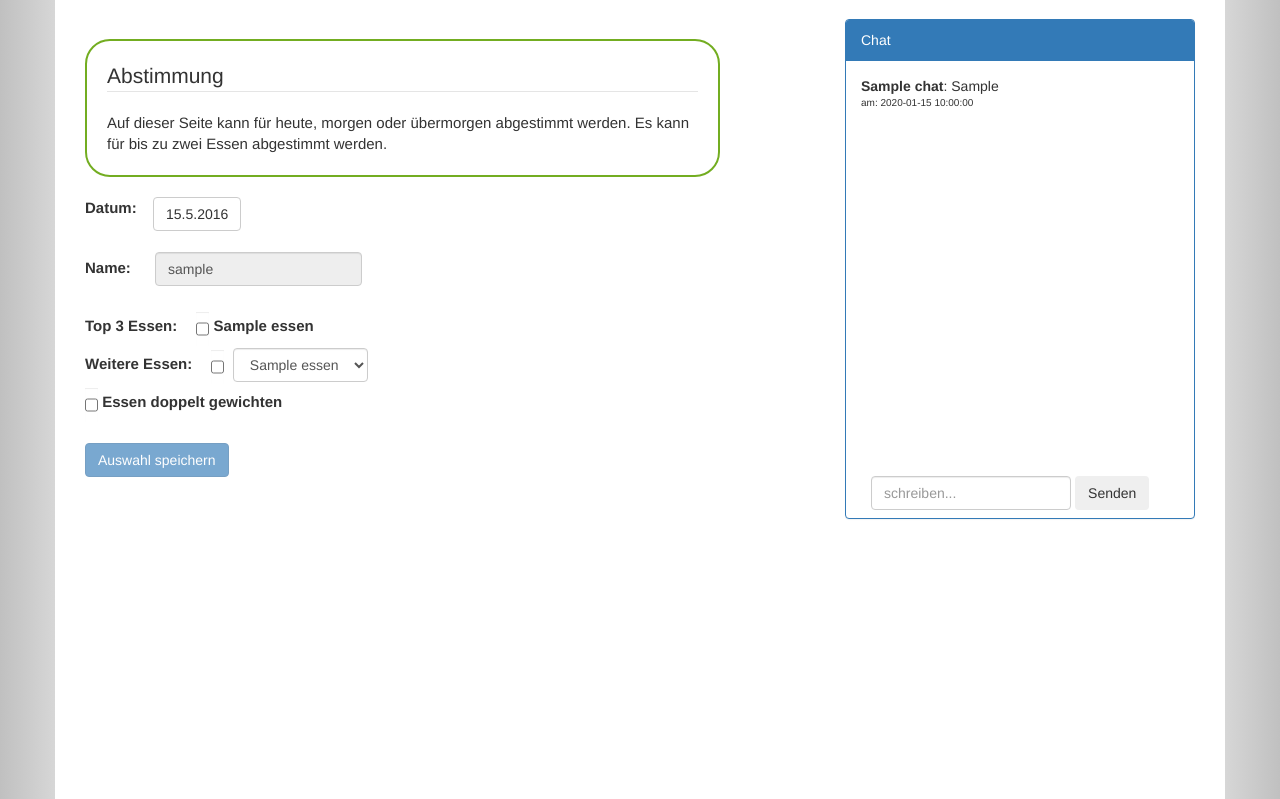
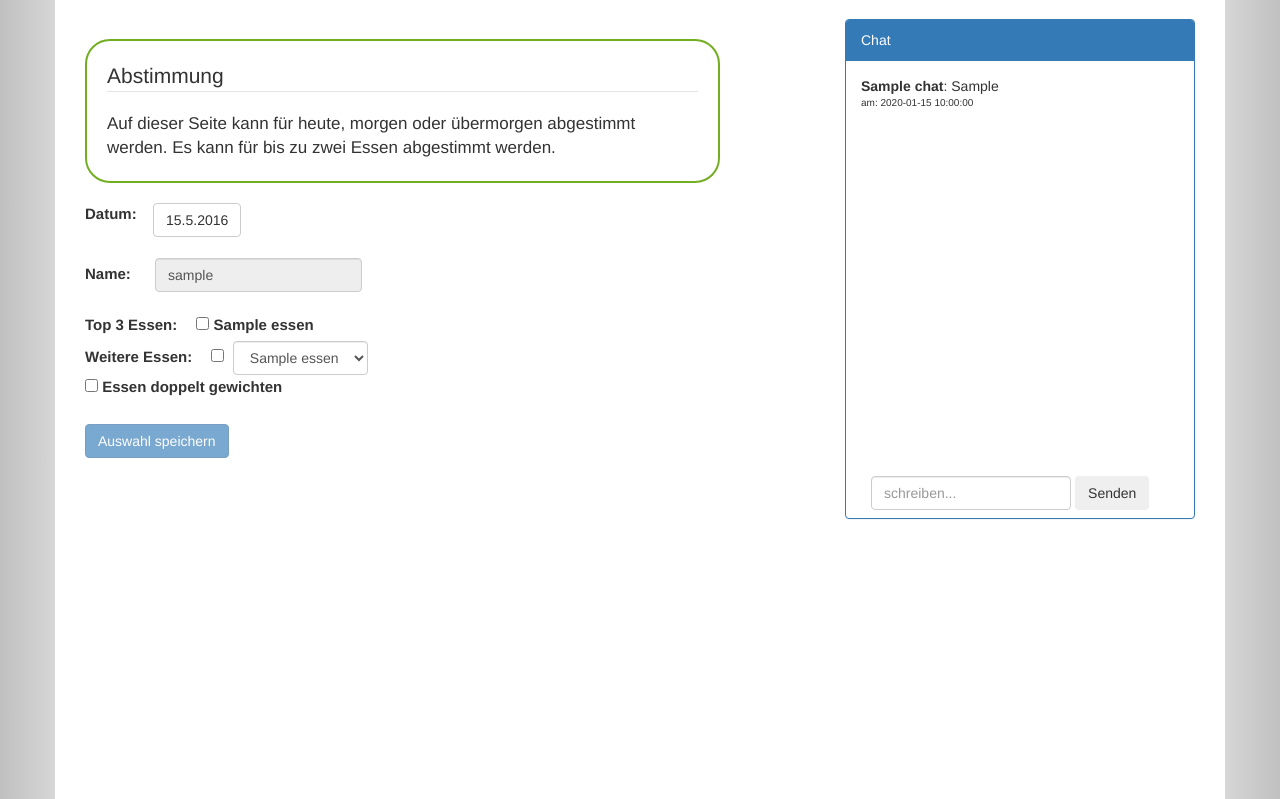
Before and after one commit to Tobsi1234/Essen_Git, a PHP site: page /abstimmung.php in a window 1280 px wide. Shown: the part 51-850 px from the top of the page. Run offline with PHP 8.4, Linux system fonts and the light colour scheme; the visitor is signed in with stand-in values (Sample User, id 1); tables that the repository leaves empty hold one stand-in row (values such as "Sample post").

Commit message:
abstimmen sieht besser aus aufm handy

```diff
--- a/abstimmung.php
+++ b/abstimmung.php
@@ -319,21 +319,21 @@ require("includes/includeDatabase.php");
 					</div>
 					<script> form_name(); </script> <br><br>
 					<label for=""> Top 3 Essen: </label>
-					<input class="form-control" onclick="validate(); countCheckboxes();" type="checkbox" id="top1" name="essen" value="top1" style="margin-left:15px; display:none"> <label id="label_top1" for="top1" style="display:none">Top1 </label>
-					<input class="form-control" onclick="validate(); countCheckboxes();" type="checkbox" id="top2" name="essen" value="top2" style="margin-left:15px; display:none"> <label id="label_top2" for="top2" style="display:none">Top2 </label>
-					<input class="form-control" onclick="validate(); countCheckboxes();" type="checkbox" id="top3" name="essen" value="top3" style="margin-left:15px; display:none"> <label id="label_top3" for="top3" style="display:none">Top3 </label>
+					<input onclick="validate(); countCheckboxes();" type="checkbox" id="top1" name="essen" value="top1" style="margin-left:15px; display:none"> <label id="label_top1" for="top1" style="display:none">Top1 </label>
+					<input onclick="validate(); countCheckboxes();" type="checkbox" id="top2" name="essen" value="top2" style="margin-left:15px; display:none"> <label id="label_top2" for="top2" style="display:none">Top2 </label>
+					<input onclick="validate(); countCheckboxes();" type="checkbox" id="top3" name="essen" value="top3" style="margin-left:15px; display:none"> <label id="label_top3" for="top3" style="display:none">Top3 </label>
 					<br><label for=""> Weitere Essen: </label>
-					<input class="form-control" onclick="validate(); countCheckboxes(); coordinateSelects('start');" type="checkbox" id="sonstiges1" name="essen" value="Sonstiges1" style="margin-left:15px"> <label for=""></label>
+					<input onclick="validate(); countCheckboxes(); coordinateSelects('start');" type="checkbox" id="sonstiges1" name="essen" value="Sonstiges1" style="margin-left:15px"> <label for=""></label>
 
 					<select class="form-control" id="verfuegbare_essen" onchange="validate(); coordinateSelects($(this).attr('id')); countCheckboxes();">
 					</select>
 
-					<input class="form-control" onclick="validate(); countCheckboxes();" type="checkbox" id="sonstiges2" name="essen" value="Sonstiges2" style="margin-left:15px; display:none;" >
+					<input onclick="validate(); countCheckboxes();" type="checkbox" id="sonstiges2" name="essen" value="Sonstiges2" style="margin-left:15px; display:none;" >
 
 					<select class="form-control" id="verfuegbare_essen2" onchange="validate(); coordinateSelects($(this).attr('id')); countCheckboxes();" style="display:none">
 					</select>
 					<br>
-					<input class="form-control" onclick="validate(); countCheckboxes();" type="checkbox" id="doppelt" name="" value="doppelt" style="" title="Doppelt abstimmen (nur mit einem Essen kombinierbar)"> <label id="label_doppelt" for="doppelt" style=""  title="Doppelt abstimmen (nur mit einem Essen kombinierbar)">Essen doppelt gewichten</label>
+					<input onclick="validate(); countCheckboxes();" type="checkbox" id="doppelt" name="" value="doppelt" style="" title="Doppelt abstimmen (nur mit einem Essen kombinierbar)"> <label id="label_doppelt" for="doppelt" style=""  title="Doppelt abstimmen (nur mit einem Essen kombinierbar)">Essen doppelt gewichten</label>
 					<br><br>
 					<button type="submit" id="auswahl_speichern" class="btn btn-primary" disabled>Auswahl speichern</button>
 				</form>
--- a/css/login.css
+++ b/css/login.css
@@ -134,6 +134,7 @@ height: 339px;
     margin: 20px;
     margin-left:0px;
     width: 100%;
+    font-size: 17px;
 }
 
 /*----------------------*/
```
